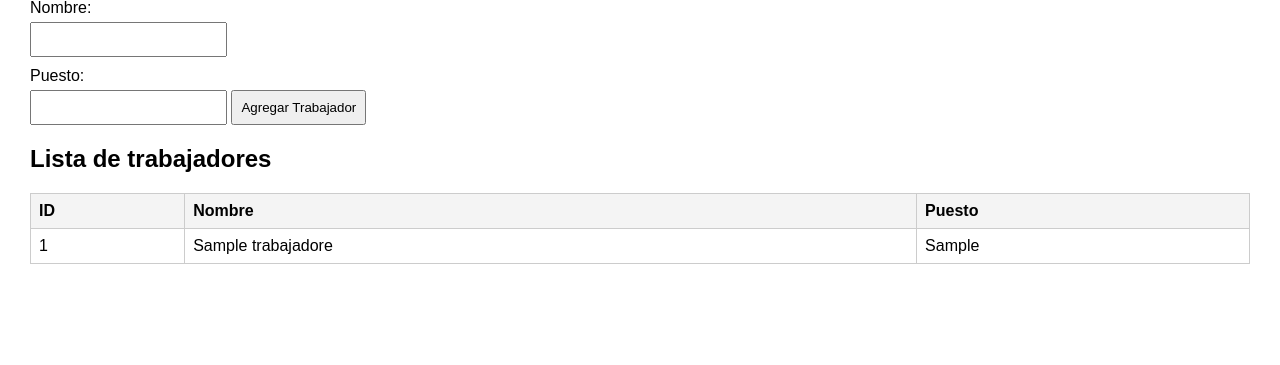
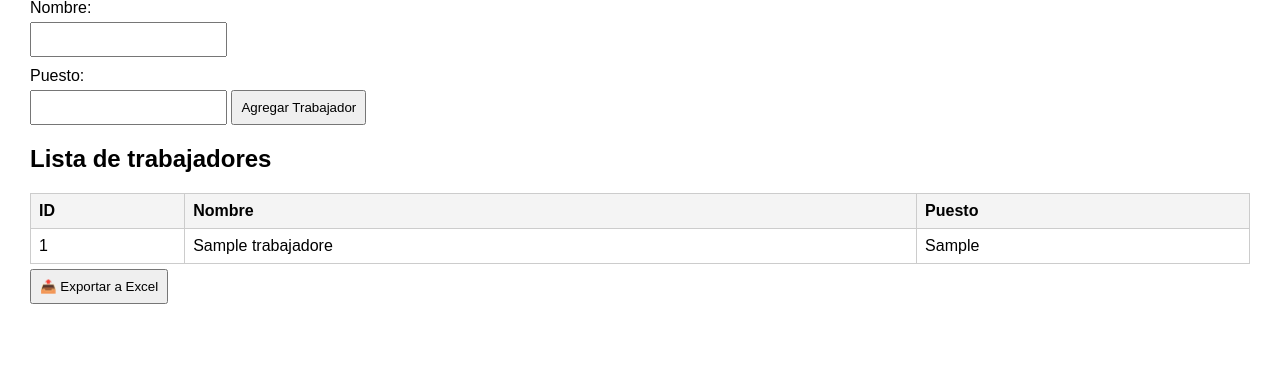
Before and after one commit to gsilvestre-pixel/erp-mini, a Flask app: page / in a window 1280 px wide. Shown: the part 89-454 px from the top of the page. Run offline with Flask 3, Linux system fonts and the light colour scheme; tables that the repository leaves empty hold one stand-in row (values such as "Sample post").

Commit message:
Update index.html

```diff
--- a/templates/index.html
+++ b/templates/index.html
@@ -46,3 +46,6 @@
     </table>
 </body>
 </html>
+<a href="/exportar">
+    <button>📤 Exportar a Excel</button>
+</a>
```
